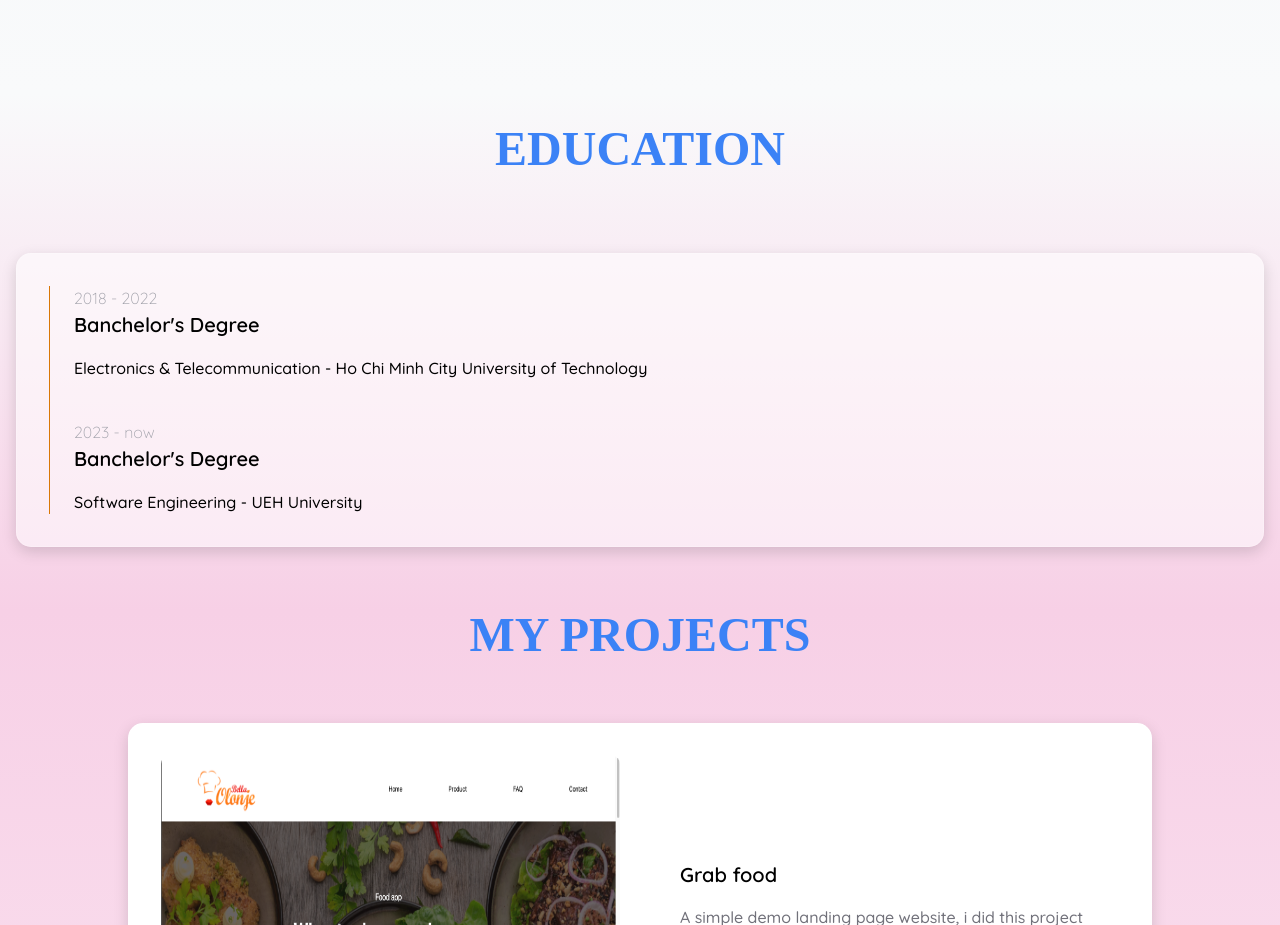
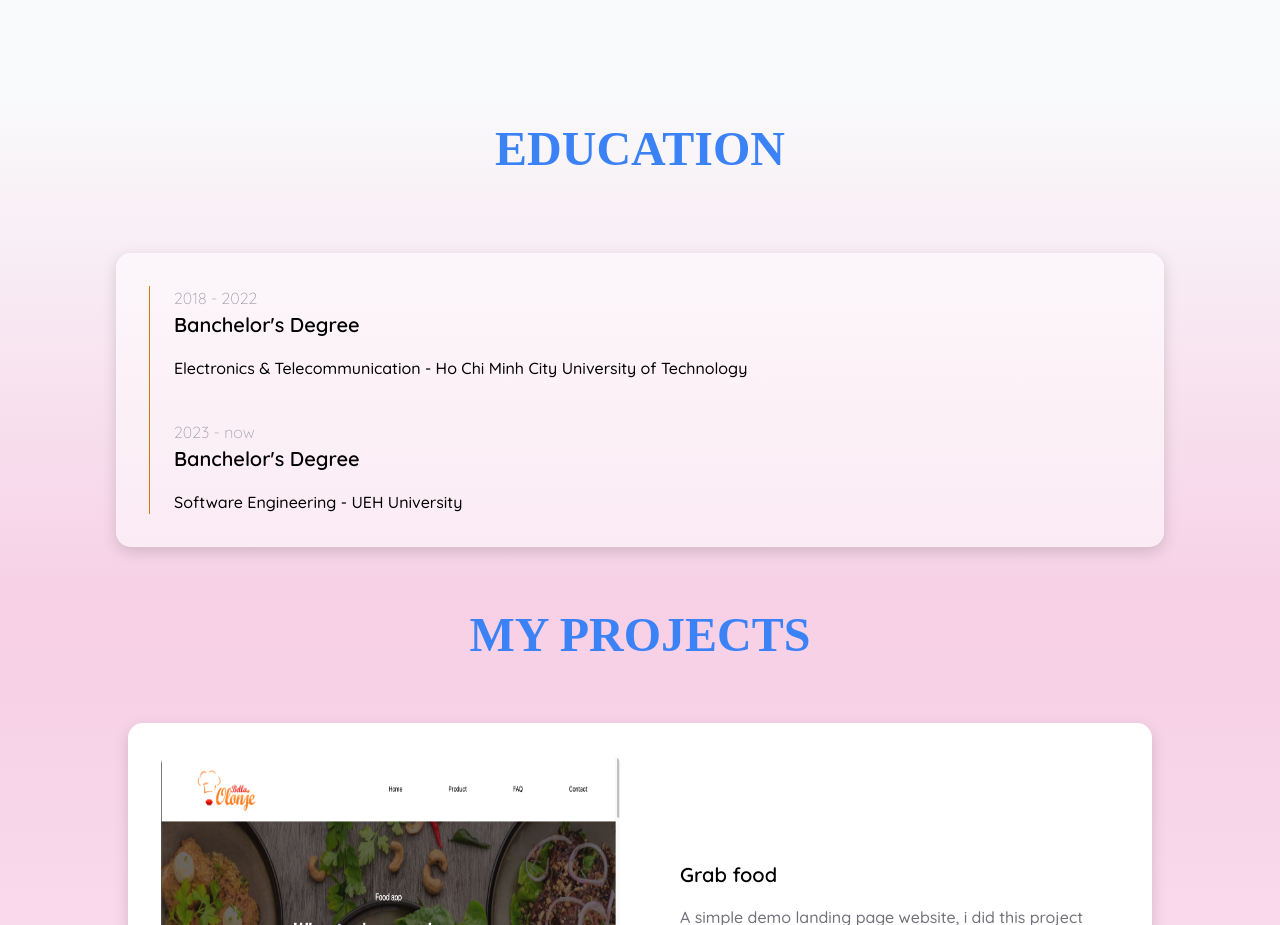
Before and after one commit to huynth1801/huuhuy-porfolio, a React (Create React App) app: page / in a window 1280 px wide. Shown: the part 1640-2565 px from the top of the page. Built offline with nearby package versions, Linux system fonts and the light colour scheme; a web font is replaced by a local one.

Commit message:
fixed padding education section

```diff
--- a/src/components/Education/Education.jsx
+++ b/src/components/Education/Education.jsx
@@ -14,7 +14,7 @@ const Education = () => {
         initial="hidden"
         whileInView={"show"}
         viewport={{ once: true, amount: 0.8 }}
-        className="m-auto mx-4"
+        className="mx-4 px-[100px]"
       >
         <div className="text-center pb-12">
           <span className="text-5xl font-bold text-blue-500 font-dg">
```
